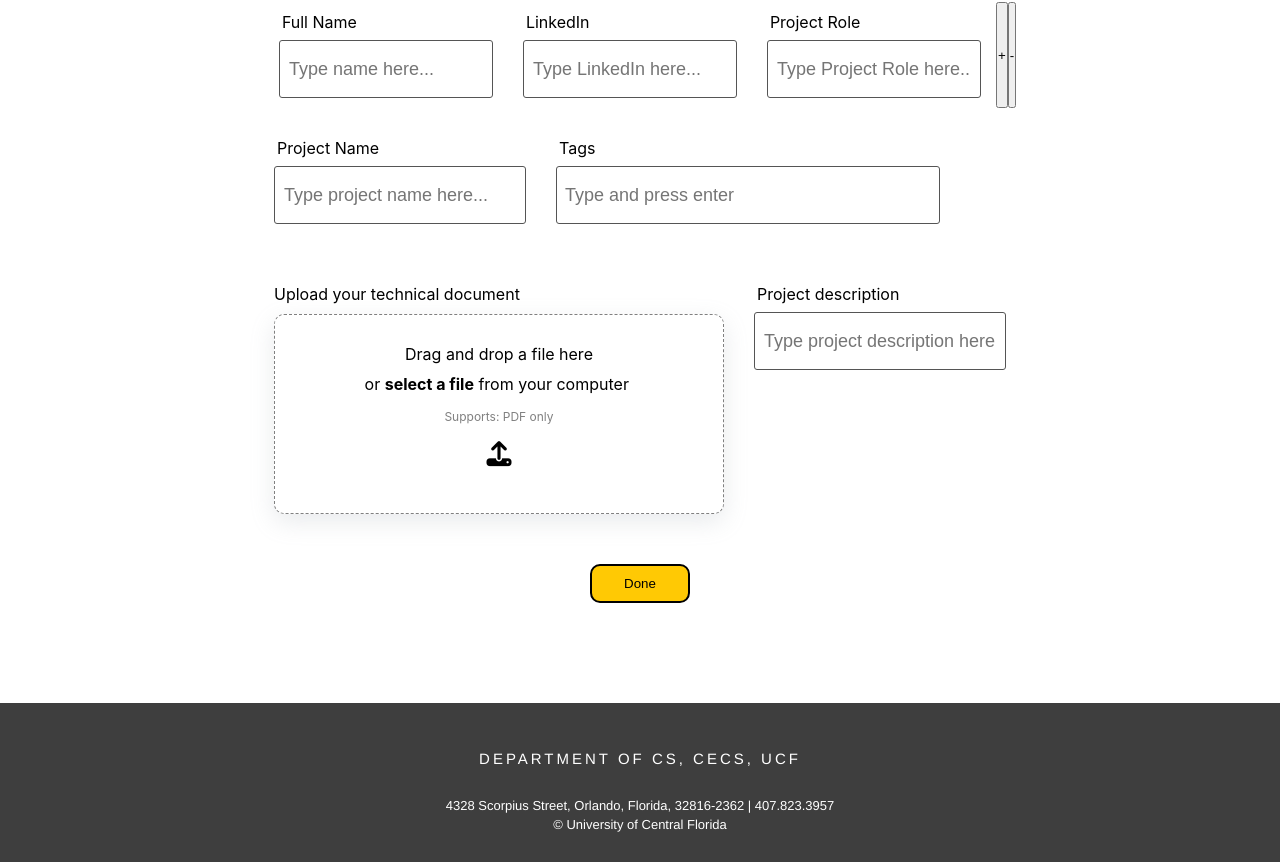
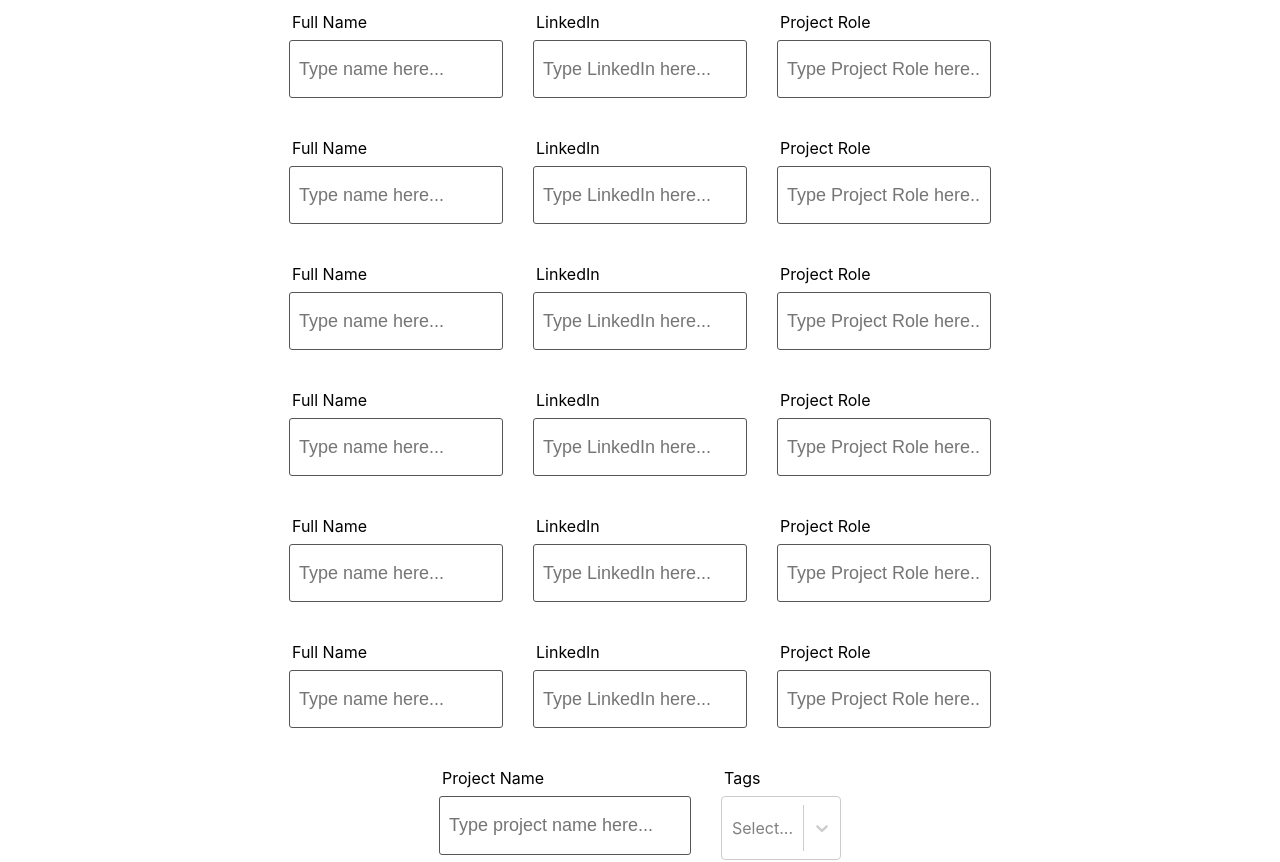
Before and after one commit to sopgeo/Senior-Design-Rising-Server-Project, a React (Create React App) app in the folder frontend/: page /upload in a window 1280 px wide. Shown: the part 216-1078 px from the top of the page. Built offline with nearby package versions, Linux system fonts and the light colour scheme.

Commit message:
updated tags and home page descriptions

```diff
--- a/frontend/package.json
+++ b/frontend/package.json
@@ -14,6 +14,7 @@
     "react-dropzone": "^14.2.3",
     "react-router-dom": "^6.22.3",
     "react-scripts": "5.0.1",
+    "react-select": "^5.8.0",
     "web-vitals": "^2.1.4"
   },
   "scripts": {
--- a/frontend/src/components/Home.js
+++ b/frontend/src/components/Home.js
@@ -17,7 +17,7 @@ function Home() {
           <div class="about">
             <h1 id="about-header">About</h1>
             <hr class="hr1"/>
-            <p class="text">Lorem ipsum dolor sit amet, consectetur adipiscing elit, sed do eiusmod tempor incididunt ut labore et dolore magna aliqua. Ut enim ad minim veniam, quis nostrud exercitation ullamco laboris nisi ut aliquip ex ea commodo consequat. Duis aute irure dolor in reprehenderit in voluptate velit esse cillum dolore eu fugiat nulla pariatur. Excepteur sint occaecat cupidatat non proident, sunt in culpa qui officia deserunt mollit anim id est laborum.</p>
+            <p class="text">Welcome to the Computer Science Senior Design web portal. This is a central hub for exploring final-year projects in Computer Science department at UCF. Guest access is limited to viewing and searching projects but as a UCF senior design student, you have the opportunity to upload your team’s project. Dive into a collection of the latest ideas fostered by the innovative community of CS@UCF.</p>
           </div>
           {/* <img className="about-img" src={require('../images/some-logo.png')}/> */}
           <img className="about-img" src='../images/some-logo.png'/>
@@ -29,7 +29,7 @@ function Home() {
           <div class="presentations">
             <h1 id="pres-header">Presentations</h1>
             <hr class="hr2"/>
-            <p>Lorem ipsum dolor sit amet, consectetur adipiscing elit, sed do eiusmod tempor incididunt ut labore et dolore magna aliqua. Ut enim ad minim veniam, quis nostrud exercitation ullamco laboris nisi ut aliquip ex ea commodo consequat. Duis aute irure dolor in reprehenderit in voluptate velit esse cillum dolore eu fugiat nulla pariatur. Excepteur sint occaecat cupidatat non proident, sunt in culpa qui officia deserunt mollit anim id est laborum.</p>
+            <p>Towards the end of Senior Design 2, students showcase their projects in a 15–20-minute presentation as a testament to their dedicated research and collaboration. This is presented to a committee of three judges that witness the culmination of the seniors’ creativity and efforts.</p>
           </div>
         </div>
 
@@ -37,7 +37,7 @@ function Home() {
           <div class="sponsors">
             <h1 id="sponsor-header">Sponsors</h1>
             <hr className="hr3"/>
-            <p>Lorem ipsum dolor sit amet, consectetur adipiscing elit, sed do eiusmod tempor incididunt ut labore et dolore magna aliqua. Ut enim ad minim veniam, quis nostrud exercitation ullamco laboris nisi ut aliquip ex ea commodo consequat. Duis aute irure dolor in reprehenderit in voluptate velit esse cillum dolore eu fugiat nulla pariatur. Excepteur sint occaecat cupidatat non proident, sunt in culpa qui officia deserunt mollit anim id est laborum.</p>
+            <p>At the beginning of the SD cycle, sponsors pitch their projects to eager students. These projects include a range of topics from artificial intelligence, frontend design, cyber security, software engineering, database systems, and more, and often projects include a mix of many topics. Teams get the opportunity to pursue a Fall-Spring, Spring-Summer, or Spring-Fall path.</p>
           </div>
           {/* <img className="sponsor-img" src={require('../images/some-logo.png')}/> */}
           <img className="sponsor-img" src='../images/some-logo.png'/>
@@ -47,15 +47,16 @@ function Home() {
           <div class="sd1">
             <h1 id="sd1-header">Senior Design 1</h1>
             <hr class="hr4"/>
-            <p class="text1">Lorem ipsum dolor sit amet, consectetur adipiscing elit, sed do eiusmod tempor incididunt ut labore et dolore magna aliqua. Ut enim ad minim veniam, quis nostrud exercitation ullamco laboris nisi ut aliquip ex ea commodo consequat. Duis aute irure dolor in reprehenderit in voluptate velit esse cillum dolore eu fugiat nulla pariatur. Excepteur sint occaecat cupidatat non proident, sunt in culpa qui officia deserunt mollit anim id est laborum.</p>
+            <p class="text1">Senior Design 1 (SD1) marks the beginning of a rewarding journey. During this semester, students are pitched projects by sponsors and usually get placed in their first or second pick, which is how teams are selected. Going forward, biweekly TA check-in meetings are required and so are meetings with the project sponsor(s). At the end, a final detailed technical document with roughly 30 pages of contribution from each member is required to pass SD1. Each student writes about the work they have done and describes technical details about the project.</p>
           </div>
 
           <div class="sd2">
             <h1 id="sd2-header">Senior Design 2</h1>
             <hr class="hr5"/>
-            <p class="text2">Lorem ipsum dolor sit amet, consectetur adipiscing elit, sed do eiusmod tempor incididunt ut labore et dolore magna aliqua. Ut enim ad minim veniam, quis nostrud exercitation ullamco laboris nisi ut aliquip ex ea commodo consequat. Duis aute irure dolor in reprehenderit in voluptate velit esse cillum dolore eu fugiat nulla pariatur. Excepteur sint occaecat cupidatat non proident, sunt in culpa qui officia deserunt mollit anim id est laborum.</p>
+            <p class="text2">Building upon the groundwork of SD1, students continue to refine their projects and address challenges. Lectures are minimal but expectations soar. At the end of SD2, teams present their projects to a panel of judges and are evaluated on technical proficiency and presentation skills, among other criteria. Upon completion, each team has illuminated the path to new possibilities, inspiring students and judges around them, as they are sent off to embark on their next adventures.</p>
           </div>
         </div>
+
     </div>
   );
 }
--- a/frontend/src/components/TagsInput.js
+++ b/frontend/src/components/TagsInput.js
@@ -1,30 +1,69 @@
 import { useState } from 'react'
+import Select from "react-select";
 import "../css/TagsInput.css";
 
+const options = [
+    {value: "HTML", label: "HTML"},
+    {value: "Machine Learning", label: "Machine Learning"},
+    {value: "Artificial Intelligence", label: "Artificial Intelligence"},
+    {value: "Figma", label: "Figma"},
+    {value: "Java", label: "Java"},
+    {value: "JavaScript", label: "JavaScript"},
+    {value: "Unity", label: "Unity"},
+    {value: "Object Oriented Programming", label: "Object Oriented Programming"},
+    {value: "Web Development", label: "Web Development"},
+    {value: "Tensorflow", label: "Tensorflow"},
+    {value: "C#", label: "C#"},
+    {value: "C++", label: "C++"},
+    {value: "Python", label: "Python"},
+    {value: "Research", label: "Research"},
+    {value: "Internet of Things", label: "Internet of Things"},
+    {value: "Game Development", label: "Game Development"},
+    {value: "Mechanical Engineering", label: "Mechanical Engineering"},
+    {value: "Computer Science", label: "Computer Science"},
+    {value: "Electrical Engineering", label: "Electrical Engineering"},
+    {value: "CSS", label: "CSS"},
+    {value: "Sensors", label: "Sensors"},
+    {value: "Detection/", label: "AWS"},
+    {value: "Biology", label: "Biology"},
+    {value: "Genomics", label: "Genomics"},
+    {value: "Robotics", label: "AWS"},
+    {value: "VR", label: "VR"},
+    {value: "Linguistics", label: "Linguistics"},
+    {value: "MySQL", label: "MySQL"},
+    {value: "MongoDB", label: "MongoDB"},
+    {value: "AWS", label: "AWS"},
+    {value: "Scientific Research", label: "Scientific Research"},
+    {value: "Computer Vision", label: "Computer Vision"},
+    {value: "UI/UX", label: "UI/UX"}
+]
+
 function TagsInput(){
-    const [tags, setTags] = useState([])
+    const [selectedOptions, setSelectedOptions] = useState([])
 
-    function handleKeyDown(e){
-        if(e.key !== 'Enter') return
-        const value = e.target.value
-        if(!value.trim()) return
-        setTags([...tags, value])
-        e.target.value = ''
-    }
+    const handleChange = (selectedOption) => {
+        setSelectedOptions(selectedOption);
+    };
 
-    function removeTag(index){
-        setTags(tags.filter((el, i) => i !== index))
-    }
+    const customStyles = {
+        option: (provided, state) => ({
+          ...provided,
+          fontSize: 14,
+          color: 'black',
+          borderColor: 'black',
+          backgroundColor: 'black',
+          backgroundColor: state.isSelected ? 'black' : 'white', // Change background color for selected options
+        }),
+      };
 
     return (
         <div className="tags-input-container">
-            { tags.map((tag, index) => (
-                <div className="tag-item" key={index}>
-                    <span className="text">{tag}</span>
-                    <span className="close" onClick={() => removeTag(index)}>&times;</span>
-                </div>
-            )) }
-            <input onKeyDown={handleKeyDown} type="text" className="tags-input" placeholder="Type and press enter" />
+            <Select
+                options={options}
+                value={selectedOptions}
+                onChange={handleChange}
+                isMulti={true}
+            />
         </div>
     )
 }
--- a/frontend/src/components/Upload.js
+++ b/frontend/src/components/Upload.js
@@ -2,6 +2,7 @@
 import "../css/Upload.css";
 import React, { useState } from "react";
 import { useDropzone } from 'react-dropzone'
+
 import TagsInput from "../components/TagsInput"
 
 function Upload() {
@@ -49,6 +50,7 @@ function Upload() {
             <h3>Enter metadata about your project and submit it for admin approval</h3>
         </div>
 
+        {/* first member field */}
         <div className="user-info">
             <div className="full-name-field">
                 <div id="full-name-header">Full Name</div>
@@ -65,12 +67,103 @@ function Upload() {
                 <div id="project-role-header">Project Role</div>
                 <input type="text" id="project-role-input" placeholder="Type Project Role here..."/>
             </div>
+        </div>
 
-            {/* <button onClick={addUser}>+</button> */}
-            {/* <button onClick={removeUser}>-</button> */}
-            <button id="add-button">+</button>
-            <button id="remove-button">-</button>
+        {/* second member field */}
+        <div className="user-info">
+            <div className="full-name-field">
+                <div id="full-name-header">Full Name</div>
+                {/* <br/> */}
+                <input type="text" id="full-name-input" placeholder="Type name here..."/>
+            </div>
+
+            <div className="linked-in-field">
+                <div id="linked-in-header">LinkedIn</div>
+                <input type="text" id="linked-in-input" placeholder="Type LinkedIn here..."/>
+            </div>
+
+            <div className="project-role-field">
+                <div id="project-role-header">Project Role</div>
+                <input type="text" id="project-role-input" placeholder="Type Project Role here..."/>
+            </div>
         </div>
+
+        {/* third member field */}
+        <div className="user-info">
+            <div className="full-name-field">
+                <div id="full-name-header">Full Name</div>
+                {/* <br/> */}
+                <input type="text" id="full-name-input" placeholder="Type name here..."/>
+            </div>
+
+            <div className="linked-in-field">
+                <div id="linked-in-header">LinkedIn</div>
+                <input type="text" id="linked-in-input" placeholder="Type LinkedIn here..."/>
+            </div>
+
+            <div className="project-role-field">
+                <div id="project-role-header">Project Role</div>
+                <input type="text" id="project-role-input" placeholder="Type Project Role here..."/>
+            </div>
+        </div>
+
+        {/* fourth member field */}
+        <div className="user-info">
+            <div className="full-name-field">
+                <div id="full-name-header">Full Name</div>
+                {/* <br/> */}
+                <input type="text" id="full-name-input" placeholder="Type name here..."/>
+            </div>
+
+            <div className="linked-in-field">
+                <div id="linked-in-header">LinkedIn</div>
+                <input type="text" id="linked-in-input" placeholder="Type LinkedIn here..."/>
+            </div>
+
+            <div className="project-role-field">
+                <div id="project-role-header">Project Role</div>
+                <input type="text" id="project-role-input" placeholder="Type Project Role here..."/>
+            </div>
+        </div>
+
+        {/* fifth member field */}
+        <div className="user-info">
+            <div className="full-name-field">
+                <div id="full-name-header">Full Name</div>
+                {/* <br/> */}
+                <input type="text" id="full-name-input" placeholder="Type name here..."/>
+            </div>
+
+            <div className="linked-in-field">
+                <div id="linked-in-header">LinkedIn</div>
+                <input type="text" id="linked-in-input" placeholder="Type LinkedIn here..."/>
+            </div>
+
+            <div className="project-role-field">
+                <div id="project-role-header">Project Role</div>
+                <input type="text" id="project-role-input" placeholder="Type Project Role here..."/>
+            </div>
+        </div>
+
+        {/* sixth member field */}
+        <div className="user-info">
+            <div className="full-name-field">
+                <div id="full-name-header">Full Name</div>
+                {/* <br/> */}
+                <input type="text" id="full-name-input" placeholder="Type name here..."/>
+            </div>
+
+            <div className="linked-in-field">
+                <div id="linked-in-header">LinkedIn</div>
+                <input type="text" id="linked-in-input" placeholder="Type LinkedIn here..."/>
+            </div>
+
+            <div className="project-role-field">
+                <div id="project-role-header">Project Role</div>
+                <input type="text" id="project-role-input" placeholder="Type Project Role here..."/>
+            </div>
+        </div>
+
 
         <div className="project-info">
             <div className="line1">
@@ -90,7 +183,7 @@ function Upload() {
                 <div className="tech-doc-field">
                 <label id="tech-doc">Upload your technical document</label>
                 <div className="drop-zone" {...getRootProps({className: "dropzone"})} >
-                    <input className="input-zone" {...getInputProps() } />
+                    <input accept="application/pdf" className="input-zone" {...getInputProps() } />
                     {isDragActive ? (
                         <div className="drop-files">
                              <p>Release to drop the file here</p>
@@ -117,7 +210,9 @@ function Upload() {
 
                 <div className="proj-desc-field">
                     <div id="project-description">Project description</div>
-                    <input type="text" id="proj-desc" placeholder="Type project description here..."/>
+                    <span contenteditable="true">
+                        <textarea type="text" id="proj-desc" placeholder="Type project description here..."> </textarea>
+                    </span>
                 </div>
             </div>
 
--- a/frontend/src/css/TagsInput.css
+++ b/frontend/src/css/TagsInput.css
@@ -11,18 +11,21 @@ body{
     /* font-weight: bold; */
 }
 
-.tags-input-container{
+/* .tags-input-container{ */
+
+
+.react-select{
+    margin: 10rem;
     border: 1px solid #555555;
     padding: 0.5em;
     border-radius: 3px;
-    /* height: min(40vw, 200px);  */
-    width: min(30vw, 600px);
-    /* width: 30vw; */
+    /* width: min(30vw, 600px);  */
     display: flex;
     align-items: center;
     flex-wrap: wrap;
-    gap: .5em;
+    /* gap: .5em; */
 }
+
 
 .tag-item{
     background-color: rgb(218, 216, 216);
--- a/frontend/src/css/Upload.css
+++ b/frontend/src/css/Upload.css
@@ -23,6 +23,11 @@
     margin-bottom: 8px;
 }
 
+#proj-desc {
+    height: 250em;
+    width: 400px;
+}
+
 .user-info {
     margin: 10px;
     display: flex;
@@ -39,8 +44,9 @@
 }
 
 #proj-desc {
-    /* height: 200px; */
-    /* width: 150px; */
+    width: 450px;
+    height: 200px;
+    font-size: 16px;
 }
 
 #full-name-input, #linked-in-input, #project-role-input {
@@ -55,7 +61,7 @@
 .line1 {
     margin: 10px;
     display: flex;
-    justify-content: left;
+    justify-content: center;
     text-align: left;
 }
 
```
Also changed, not shown: 1 other file (tests, documents, lock files or other folders).
